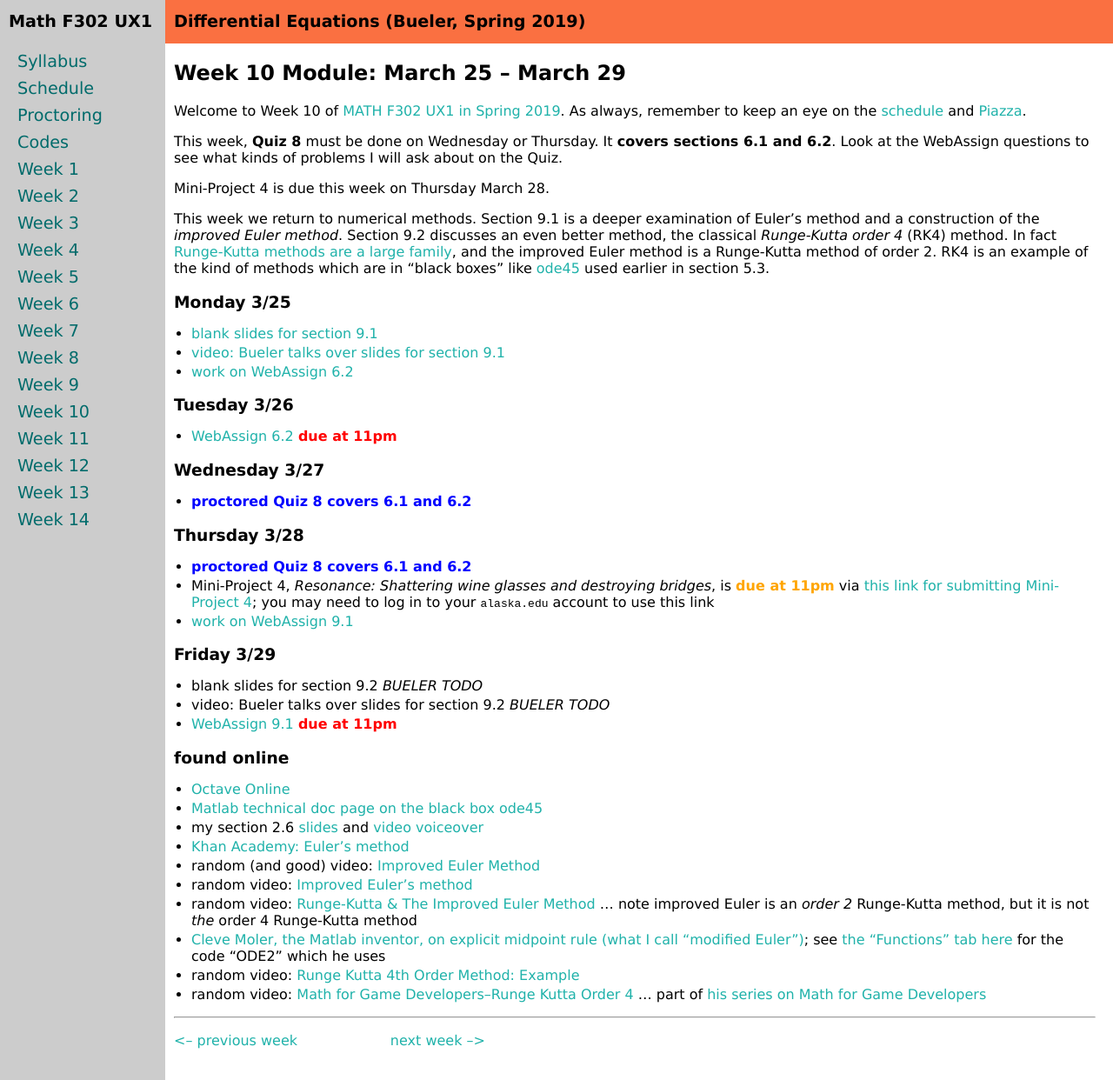
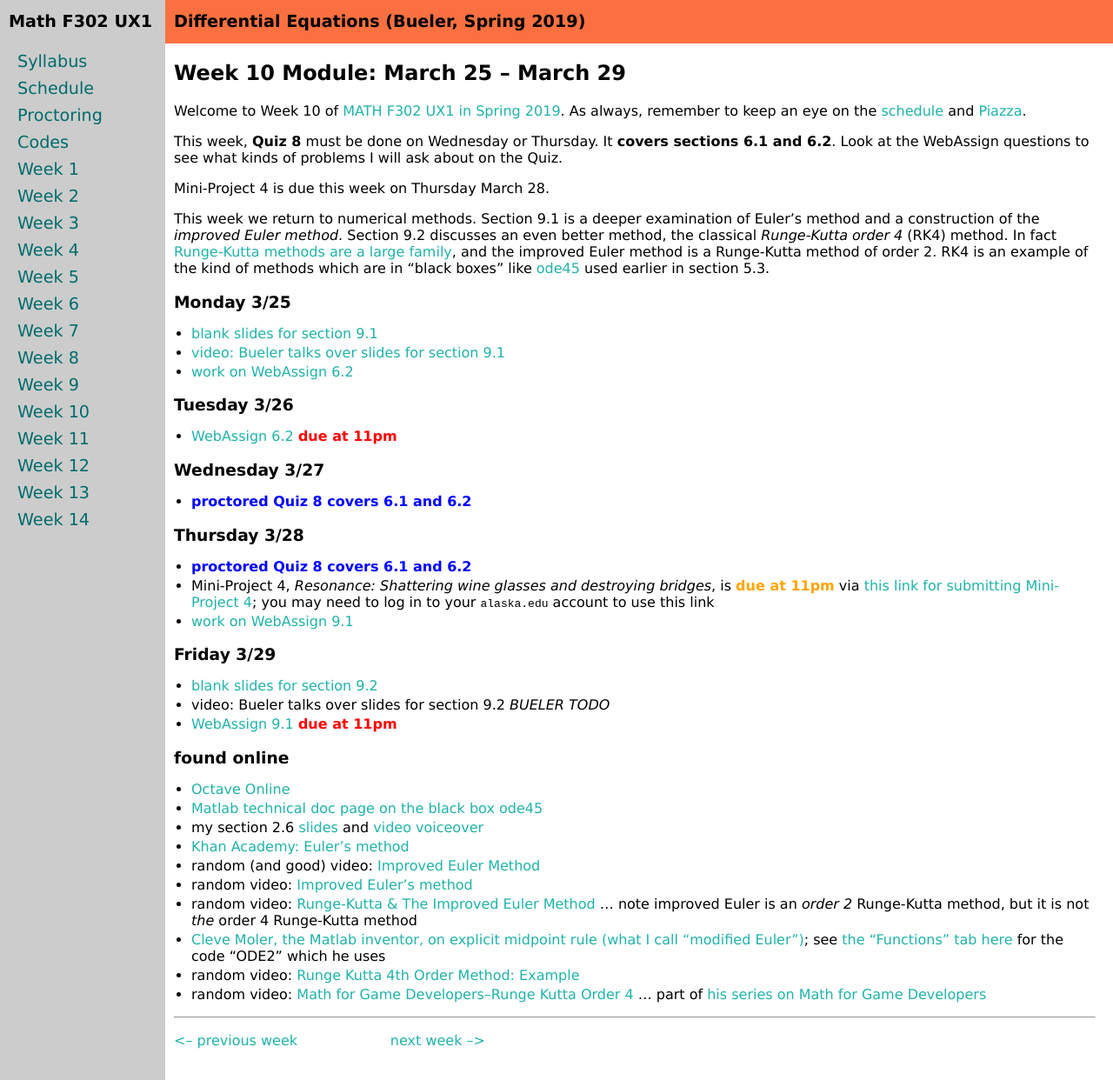
Before and after one commit to bueler/math302, a Jekyll site: the page built from week10.md, in a window 1280 px wide and 1242 px high. Shown: the whole window at 87% size. Built offline with Jekyll 4.4.1, drawn with Linux system fonts in a browser that asks for light colours.

Commit message:
these will do

```diff
--- a/week10.md
+++ b/week10.md
@@ -30,7 +30,7 @@ This week we return to numerical methods.  Section 9.1 is a deeper examination o
 * [work on WebAssign 9.1](https://www.webassign.net/)
 
 ### Friday 3/29
-* blank slides for section 9.2 _BUELER TODO_
+* [blank slides for section 9.2](assets/slides/9-2.pdf)
 * video: Bueler talks over slides for section 9.2 _BUELER TODO_
 * [WebAssign 9.1](https://www.webassign.net/) <span style="color:red">**due at 11pm**</span>
 
```
Also changed, not shown: 3 other files.
